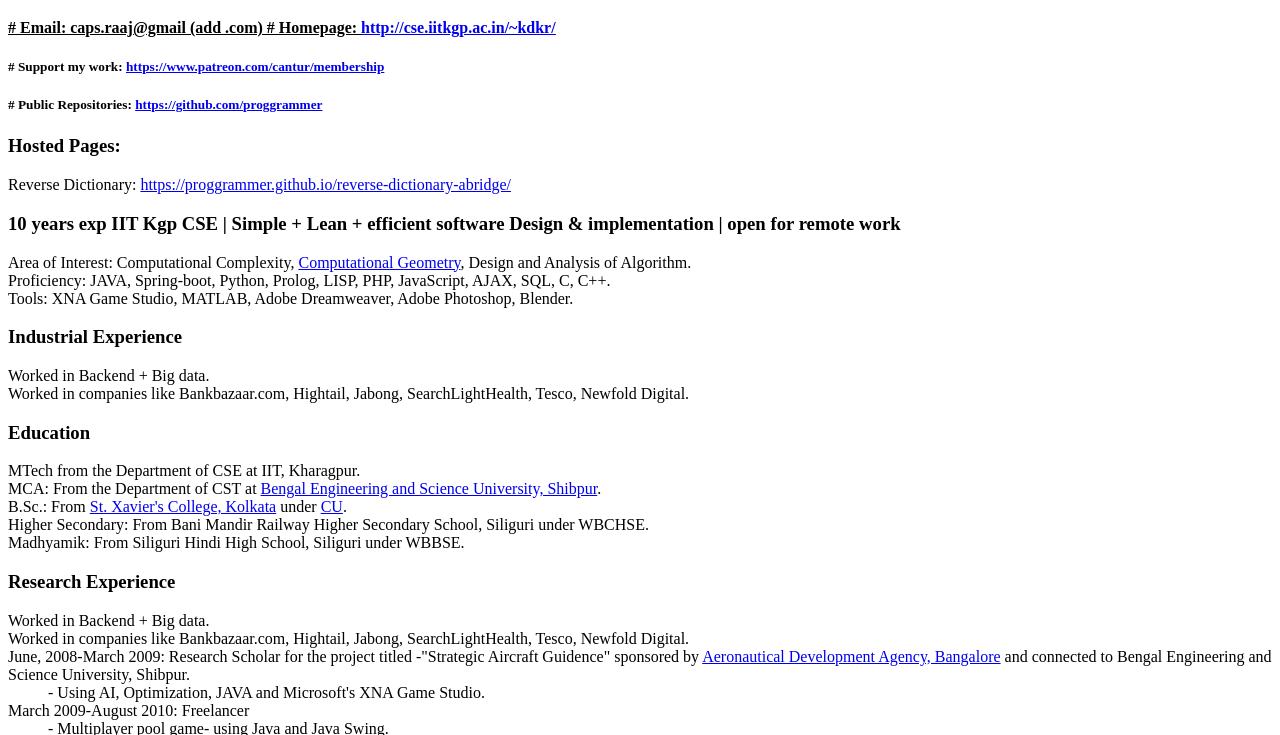
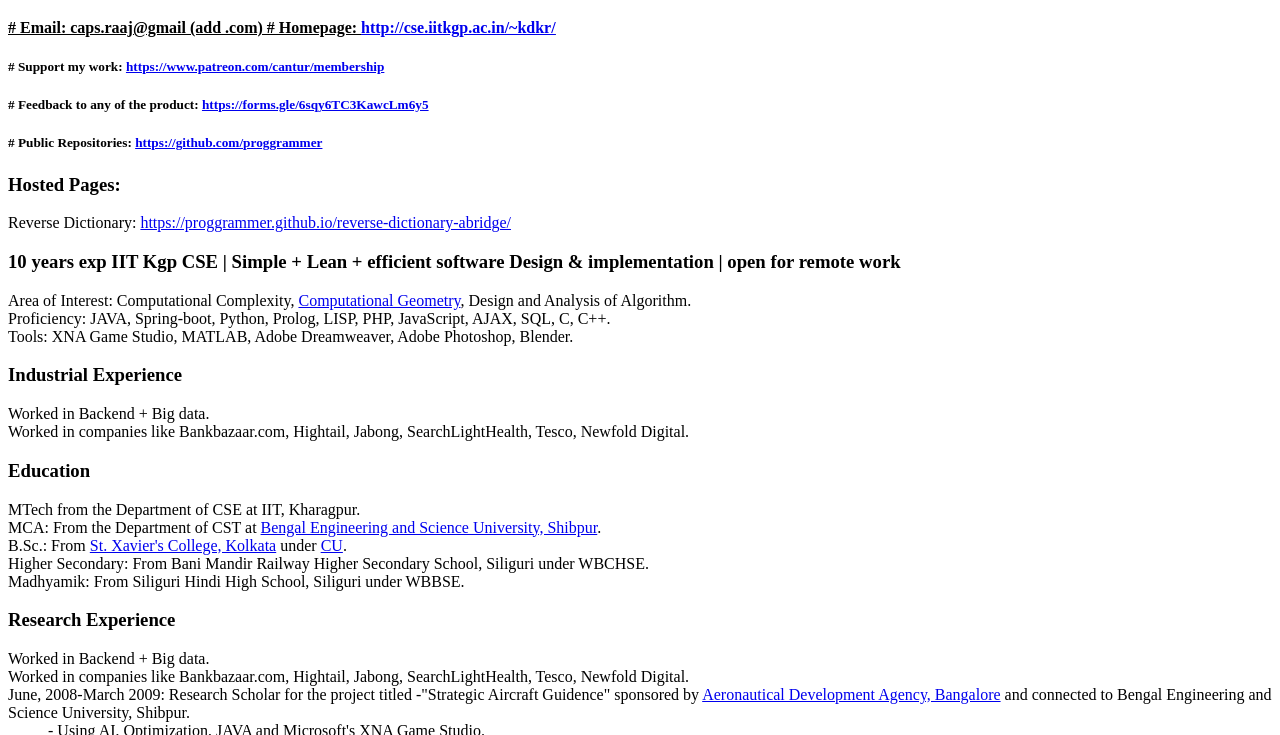
Before and after one commit to proggrammer/homepage, a plain HTML site: page index.html in a window 1280 px wide. Shown: the part 61-796 px from the top of the page. Drawn offline with Linux system fonts and the light colour scheme.

Commit message:
massive changes

```diff
--- a/index.html
+++ b/index.html
@@ -7,6 +7,7 @@
 <h4><u># Email: caps.raaj@gmail (add .com) # Homepage: <a href="http://cse.iitkgp.ac.in/~kdkr/" title="Visit me">http://cse.iitkgp.ac.in/~kdkr/</a>
 </u></h4>
 <h5># Support my work: <a href="https://www.patreon.com/cantur/membership" title="Support me">https://www.patreon.com/cantur/membership</a></h5>
+<h5># Feedback to any of the product: <a href="https://forms.gle/6sqy6TC3KawcLm6y5" title="Give feedback">https://forms.gle/6sqy6TC3KawcLm6y5</a></h5>
 <h5># Public Repositories: <a href="https://github.com/proggrammer" title="Help me code">https://github.com/proggrammer</a></h5>
 <h3>Hosted Pages:</h3>
 <dl>
```
